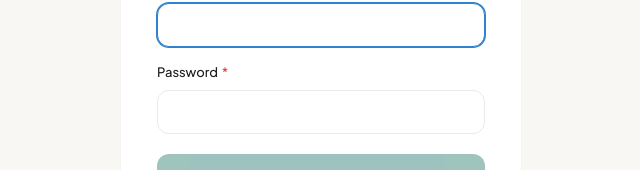
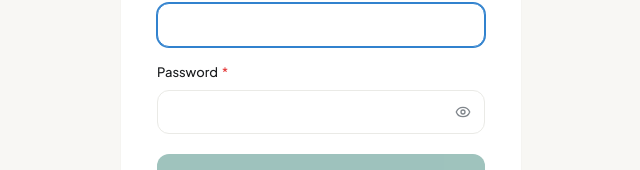
Before and after one commit to TreesoftNg/shortlet-admin, a Next.js app: page /login in a window 1280 px wide. Shown: the part 379-549 px from the top of the page, without its empty margins (319-959 px from the left). Built offline with nearby package versions, Linux system fonts and the light colour scheme.

Commit message:
add eye icon to passwordfield and clean up edit unit page

```diff
--- a/src/features/auth/components/login-page.tsx
+++ b/src/features/auth/components/login-page.tsx
@@ -18,6 +18,7 @@ import {
 import { useRouter, useSearchParams } from 'next/navigation';
 import { useEffect, useState, type FormEvent } from 'react';
 import { SunmadeLogo } from '@/shared/components/brand';
+import { PasswordInput } from '@/shared/components/ui';
 import { useHasSession, useLogin } from '../hooks/use-auth';
 import { loginErrorMessage, safeNextPath, tenantChoicesFrom } from '../utils/auth-helpers';
 
@@ -90,8 +91,7 @@ export function LoginPage() {
           </FormControl>
           <FormControl isRequired>
             <FormLabel fontSize="13px">Password</FormLabel>
-            <Input
-              type="password"
+            <PasswordInput
               autoComplete="current-password"
               value={password}
               onChange={(event) => setPassword(event.target.value)}
--- a/src/shared/components/ui/index.ts
+++ b/src/shared/components/ui/index.ts
@@ -22,3 +22,5 @@ export { PageSkeleton } from './page-skeleton';
 export type { PageSkeletonProps, PageSkeletonVariant } from './page-skeleton';
 export { ExportButton } from './export-button';
 export type { ExportButtonProps } from './export-button';
+export { PasswordInput } from './password-input';
+export type { PasswordInputProps } from './password-input';
--- /dev/null
+++ b/src/shared/components/ui/password-input.tsx
@@ -0,0 +1,48 @@
+'use client';
+
+import {
+  IconButton,
+  Input,
+  InputGroup,
+  InputRightElement,
+  type InputProps,
+} from '@chakra-ui/react';
+import { useState } from 'react';
+import { LuEye, LuEyeOff } from 'react-icons/lu';
+
+export type PasswordInputProps = Omit<InputProps, 'type'>;
+
+/** Password field with a show/hide eye control. */
+export function PasswordInput({
+  h = '44px',
+  pr,
+  ...props
+}: PasswordInputProps) {
+  const [visible, setVisible] = useState(false);
+
+  return (
+    <InputGroup>
+      <Input
+        type={visible ? 'text' : 'password'}
+        h={h}
+        pr={pr ?? '44px'}
+        {...props}
+      />
+      <InputRightElement h={h} w="44px">
+        <IconButton
+          aria-label={visible ? 'Hide password' : 'Show password'}
+          icon={visible ? <LuEyeOff size={16} /> : <LuEye size={16} />}
+          variant="ghost"
+          size="sm"
+          h="32px"
+          minW="32px"
+          borderRadius="8px"
+          color="ink.300"
+          tabIndex={-1}
+          type="button"
+          onClick={() => setVisible((current) => !current)}
+        />
+      </InputRightElement>
+    </InputGroup>
+  );
+}
```
Also changed, not shown: src/features/auth/components/accept-invite-page.tsx (+3 -5 lines), src/features/units/components/unit-form-page.tsx (+0 -15 lines), 2 other files (tests, documents, lock files or other folders).
